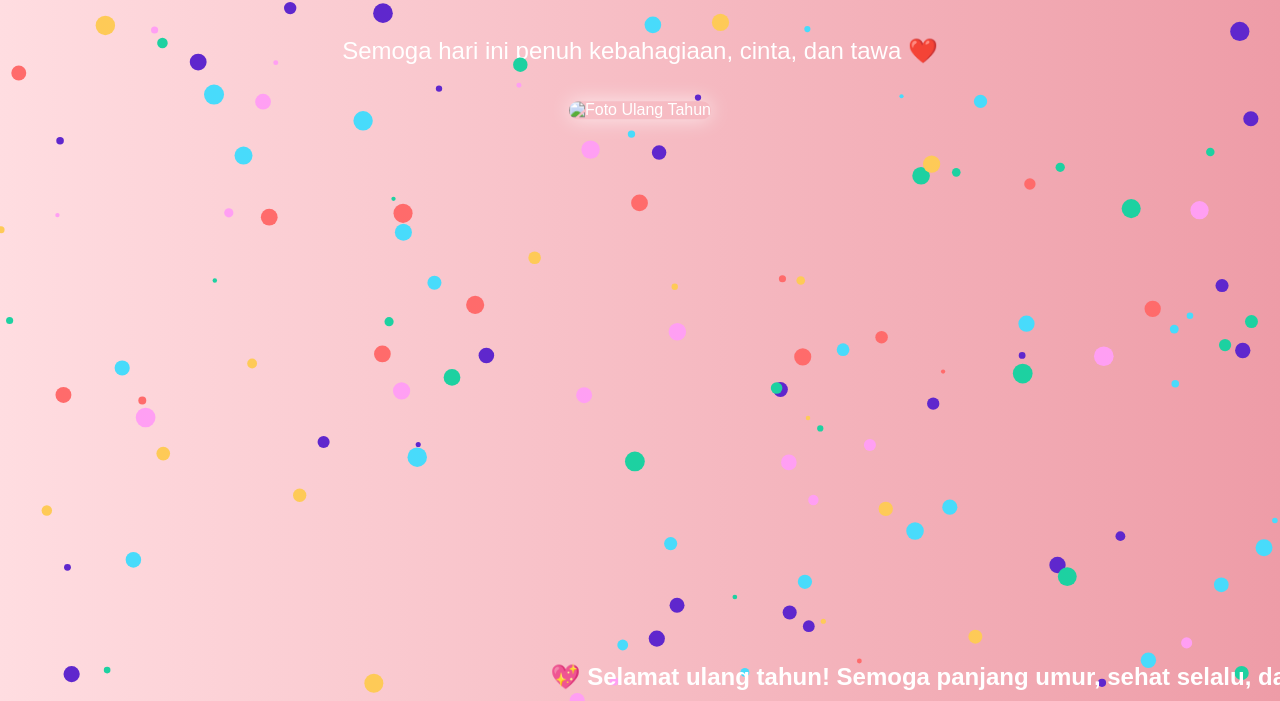
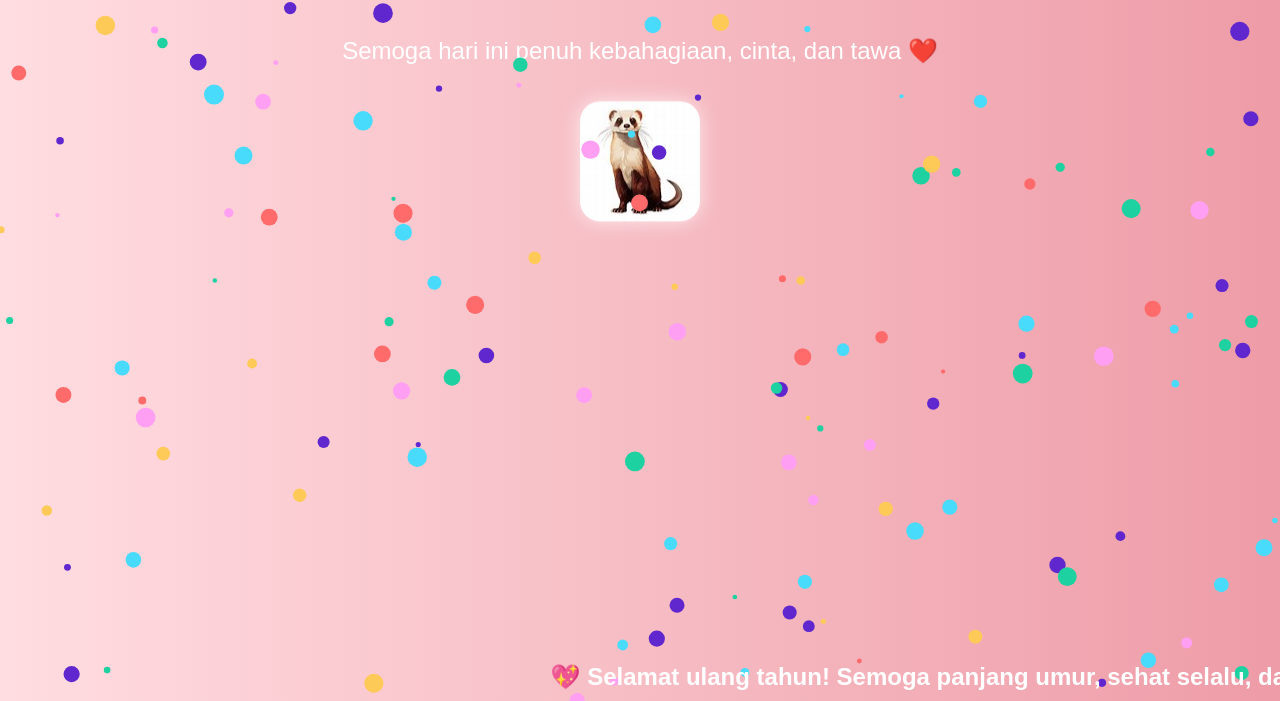
Before and after one commit to PutryLintang/Gracias, a plain HTML site: page index.html in a window 1280 px wide. Shown: the part 99-800 px from the top of the page. Drawn offline with Linux system fonts and the light colour scheme.

Commit message:
Update index.html

```diff
--- a/index.html
+++ b/index.html
@@ -88,7 +88,7 @@
     <p>Semoga hari ini penuh kebahagiaan, cinta, dan tawa ❤️</p>
 
     <!-- Foto -->
-    <img src="foto.jpg" alt="Foto Ulang Tahun">
+    <img src="feret.jfif" alt="Foto Ulang Tahun">
 
     <!-- Lagu -->
     <audio id="birthdaySong" autoplay>
```
